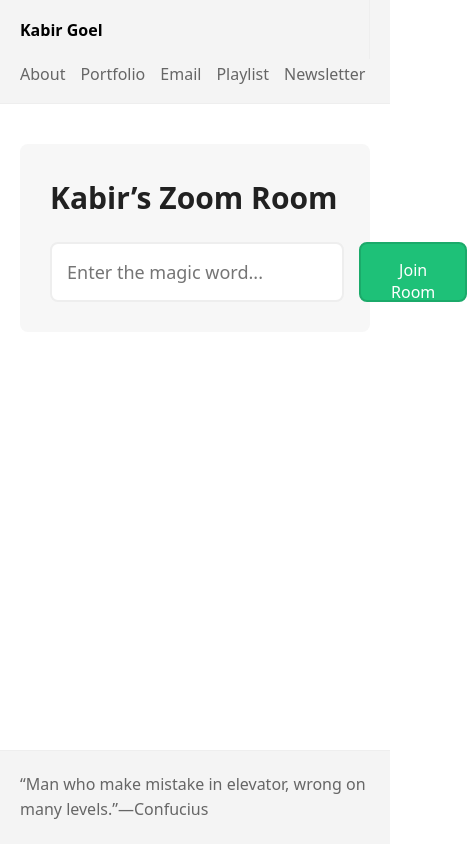
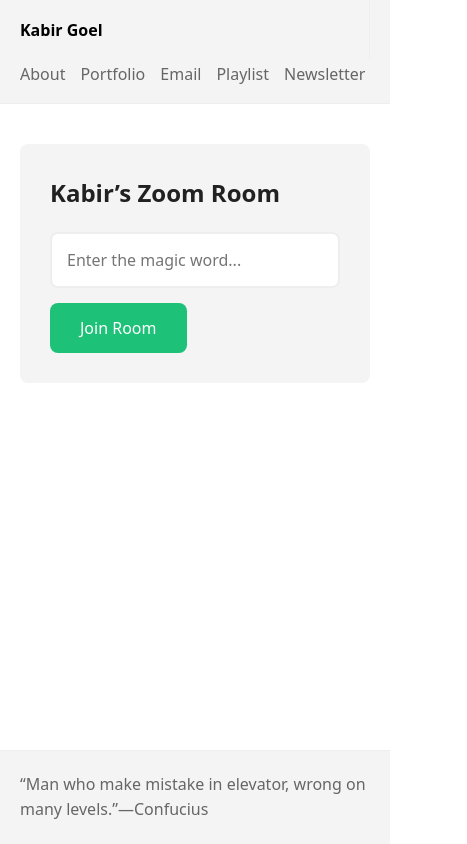
Before and after one commit to kbrgl/website, a Next.js app: page /zoom in a window 390 px wide. Shown: the whole page, 467 px wide, since content can reach past the window. Built offline with nearby package versions, Linux system fonts and the light colour scheme; a web font is replaced by a local one.

Commit message:
Make Zoom page responsive

```diff
--- a/styles/Zoom.module.css
+++ b/styles/Zoom.module.css
@@ -1,11 +1,17 @@
 .wrapper {
   padding: var(--l);
-  background: rgb(247, 247, 247);
+  background: var(--color-wash);
   border-radius: 8px;
 }
 
 .wrapper h2 {
   margin-top: 0;
+}
+
+@media screen and (max-width: 600px) {
+  .wrapper h2 {
+    font-size: var(--font-size-l);
+  }
 }
 
 .wrapper p {
@@ -29,7 +35,26 @@
 
 .form input {
   flex: 1;
+  margin: 0;
   margin-right: var(--s);
+}
+
+@media screen and (max-width: 600px) {
+  .form {
+    flex-direction: column;
+  }
+
+  .form input {
+    align-self: stretch;
+    margin: 0;
+    margin-bottom: var(--s);
+  }
+
+  .form button {
+    align-self: flex-start;
+
+    height: 50px;
+  }
 }
 
 .message {
--- a/styles/globals.css
+++ b/styles/globals.css
@@ -138,7 +138,8 @@ input[type="number"] {
 
   outline: 0;
   font-family: inherit;
-  font-size: inherit;
+  font-size: var(--font-size-xs);
+  color: var(--color-text-secondary);
   appearance: none;
   border: 2px solid var(--color-stroke);
   border-radius: 8px;
@@ -156,7 +157,7 @@ input[type="number"]:focus {
 
 button {
   margin: var(--m) 0;
-  padding: var(--s) var(--l);
+  padding: 0 var(--l);
   height: var(--xxl);
 
   font-weight: 500;
@@ -164,7 +165,7 @@ button {
   cursor: pointer;
   border-radius: 8px;
   background: #1ec178;
-  border: 2px solid #1baa6a;
+  border: 0;
   color: #fff;
   outline: 0;
   appearance: none;
```
